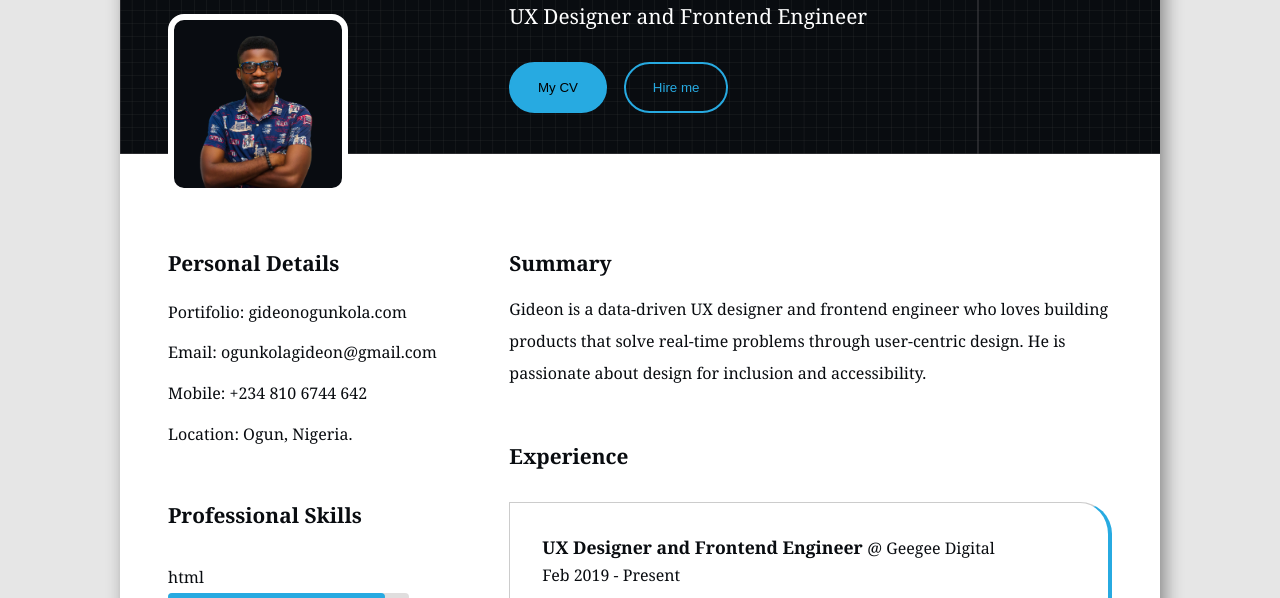
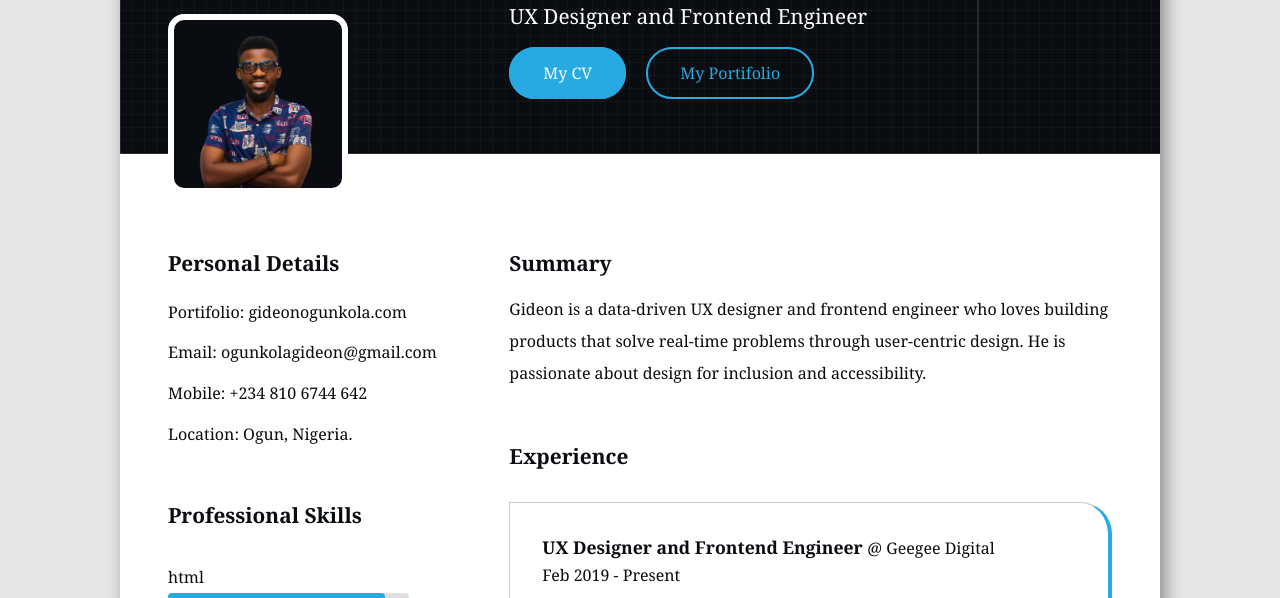
Before and after one commit to Gideonogunkola/My-Resume, a plain HTML site: page index.html in a window 1280 px wide. Shown: the part 170-768 px from the top of the page. Drawn offline with Linux system fonts and the light colour scheme.

Commit message:
worked on the button

```diff
--- a/asset/style.css
+++ b/asset/style.css
@@ -112,8 +112,8 @@ h5 span {
   font-size: 1rem;
 }
 
-button {
-  padding: 1.2em 2em 1.2em 2em;
+.button {
+  padding: 0.8em 2em 0.8em 2em;
   border-radius: 2rem;
 }
 
@@ -267,6 +267,7 @@ p {
     border-top-left-radius: 0;
     border-top-right-radius: 0;
   }
+
   .header .content {
     margin: 1em;
   }
@@ -303,6 +304,7 @@ p {
     font-size: 2rem;
     text-align: center;
   }
+
   .content h4 {
     text-align: center;
   }
--- a/index.html
+++ b/index.html
@@ -26,10 +26,11 @@
                         <h2>Gideon Ogunkola</h2>
                         <h4>UX Designer and Frontend Engineer</h4>
                         <div class="action">
-                            <button class="btn"> <a target="_blank"
-                                    href="https://drive.google.com/file/d/1hLm4C_ZyQjAc1tkwr3D8BEpxko3ueB37/view">My
-                                    CV</a> </button>
-                            <button class="btn-outlined">Hire me</button>
+                            <a target="_blank" class=" button btn"
+                                href="https://drive.google.com/file/d/1hLm4C_ZyQjAc1tkwr3D8BEpxko3ueB37/view">
+                                My CV</a>
+                            <a target="_blank" class=" button btn-outlined" href="https://gideonogunkola.com"> My
+                                Portifolio</a>
                         </div>
                     </div>
                 </div>
```
